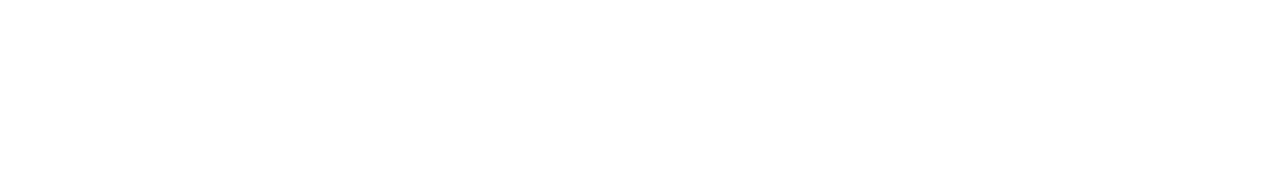
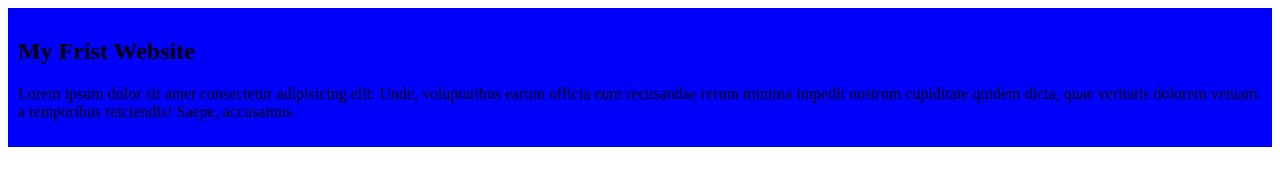
Before and after one commit to sujan-mandal/My-Symple-Website, a plain HTML site: page symple.html in a window 1280 px wide. Drawn offline with Linux system fonts and the light colour scheme.

Commit message:
add the frist blog

```diff
--- /dev/null
+++ b/style/blog.css
@@ -0,0 +1,4 @@
+div{
+    background-color:blue;
+    padding: 10px
+}
--- a/symple.html
+++ b/symple.html
@@ -4,8 +4,12 @@
     <meta charset="UTF-8">
     <meta name="viewport" content="width=device-width, initial-scale=1.0">
     <title>My Symple Website</title>
+    <link rel="stylesheet" href="style/blog.css">
 </head>
 <body>
-
+    <div>
+        <h2>My Frist Website</h2>
+        <p>Lorem ipsum dolor sit amet consectetur adipisicing elit. Unde, voluptatibus earum officia eum recusandae rerum minima impedit nostrum cupiditate quidem dicta, quae veritatis dolorem veniam a temporibus reiciendis! Saepe, accusamus.</p>
+    </div>
 </body>
 </html>
```
